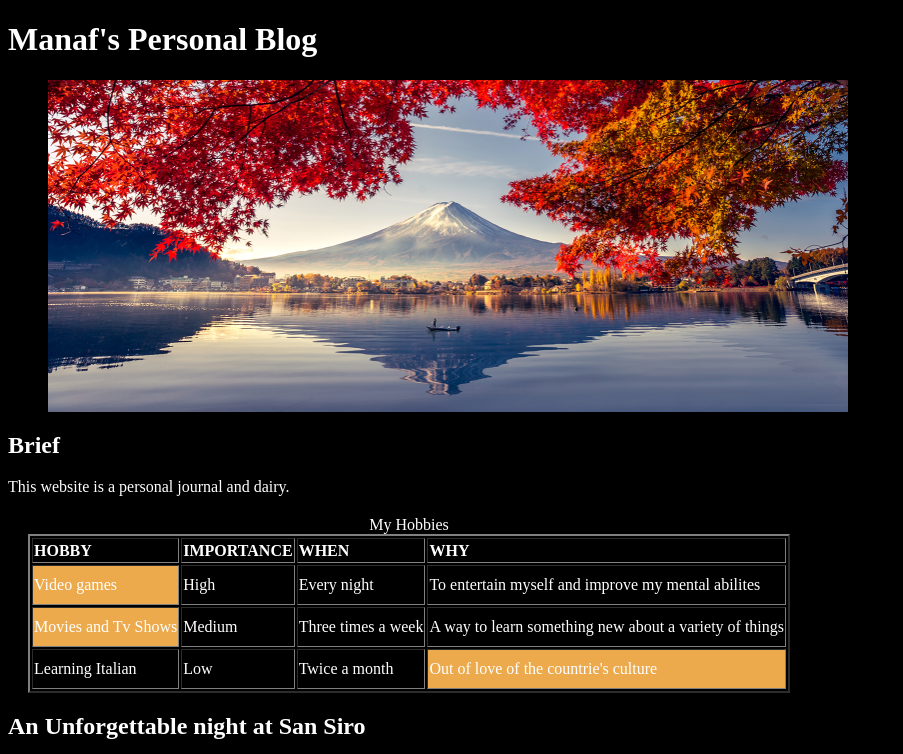
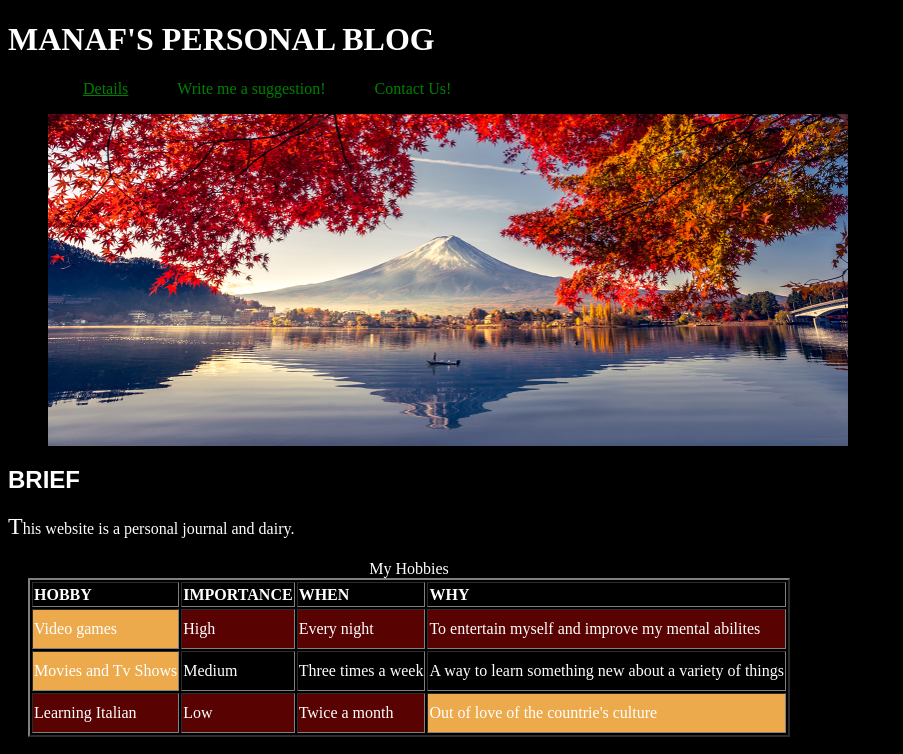
Before and after one commit to JustManaf/FirstWebProject, a plain HTML site: page index.html in a window 1280 px wide. Shown: the top 754 px of the page, without its empty margins (0-903 px from the left). Drawn offline with Linux system fonts and the light colour scheme.

Commit message:
css_2-exercise_3

```diff
--- a/basic_selector_style.css
+++ b/basic_selector_style.css
@@ -5,15 +5,66 @@ thead tr {
 a {
     color: green;
     text-decoration: none;
-    cursor: pointer;
 }
+
 .top {
     background-color: #ECAA4D;
 }
+
 em {
     background-color: blue;
 }
+
 #the_most_important {
     text-transform: uppercase;
     background-color: gold;
 }
+
+h2 {
+    font-family: sans-serif;
+}
+
+h1,h2,h3,h4,h5,h6 {
+    text-transform: uppercase;
+}
+
+h2 + p::first-letter{
+    font-size: x-large;
+}
+
+tr:hover td {
+    background-color: #ffcccb;
+}
+
+nav li {
+    display: inline;
+    padding-left: 25px;
+}
+
+nav li:first-child a{
+    text-decoration: underline;
+}
+
+tbody tr:nth-child(odd){
+    background-color: rgb(89, 2, 2);
+}
+
+::selection {
+    background-color: rgb(166, 17, 3);
+}
+
+a:not(header):hover {
+    cursor:pointer;
+}
+
+input{
+    height: 20px;
+}
+
+input[type="text"]{
+    border-color: rgb(211, 211, 211);
+}
+
+input[id="name"]{
+    height: 50px;
+}
--- a/index.html
+++ b/index.html
@@ -14,14 +14,25 @@
     <body>
         <header>
             <h1>Manaf's Personal Blog</h1>
+            <nav>
+                <ul>
+                    <li>
+                        <a href="Details.html" style="margin: 10px;">Details</a>
+                    </li>
+                    <li>
+                        <a href="WritingSuggestion.html" style="margin: 10px;">Write me a suggestion!</a>
+                    </li>
+                    <li>
+                        <a href="contactUS.html" style="margin: 10px;">Contact Us!</a> <br>
+                    </li>
+                </ul>
+            </nav>
             <figure>
                 <img src="src/Landscape-Color.jpg" alt="A beautiful view of a lake with a mountain in the background" width="800">
             </figure>
         </header>
         <article>
-            <header>
-                <h2>Brief</h2>
-            </header>
+            <h2>Brief</h2>
             <p>This website is a personal journal and dairy.</p>
         </article>
         <table border="2" style="margin: 20px 20px;">
@@ -58,9 +69,7 @@
             </tbody>
         </table>
         <article>
-            <header>
                 <h2>An Unforgettable night at San Siro</h2>
-            </header>
             <p>On June of 2023, I had the privilege of watching an AC Milan match that was nothing short of a spectacle. The San Siro stadium was buzzing with energy, the air filled with the chants of die-hard Rossoneri fans.
                  <em>As the AC Milan players took to the pitch,</em> each stride resonated with the hopes and dreams of thousands. The match was a thrilling display of football, with our team showcasing their prowess and strategy.
                 There were moments that took our breath away, near misses that had us on the edge of our seats, and a triumphant goal in the dying minutes that will be etched in our memories forever. The roar of the crowd when the final whistle blew was a testament to the love for this beautiful game.
```
